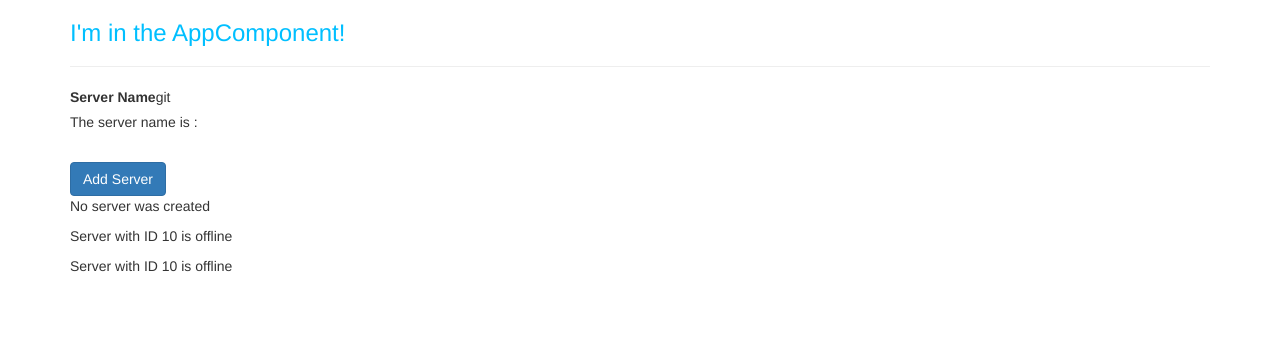
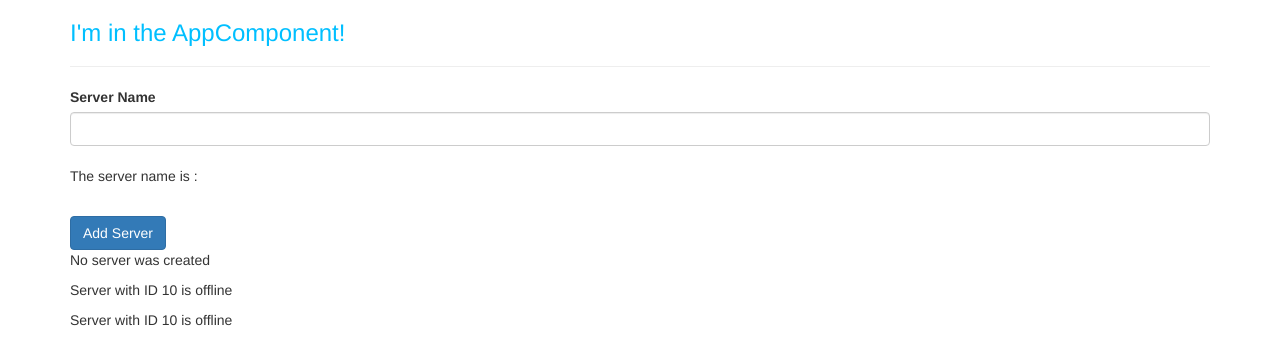
Before and after one commit to DokiCamila/FirstAppAngular, an Angular app: page / in a window 1280 px wide. Shown: the top 364 px of the page. Built offline with nearby package versions, Linux system fonts and the light colour scheme.

Commit message:
two-way databinding

```diff
--- a/src/app/servers/servers.component.html
+++ b/src/app/servers/servers.component.html
@@ -2,10 +2,15 @@
 <!--<input
   type="text"
   class="form-control"
-  (input)="onServerUpdateName($event)">-->git
+  (input)="onServerUpdateName($event)">-->
+<input
+  type="text"
+  class="form-control"
+  [(ngModel)]="serverName">
 <br/>
 <p> The server name is : {{serverName}}</p>
 <br/>
+
 <button
         class="btn btn-primary"
         [disabled]="!allowNewServer"
```
